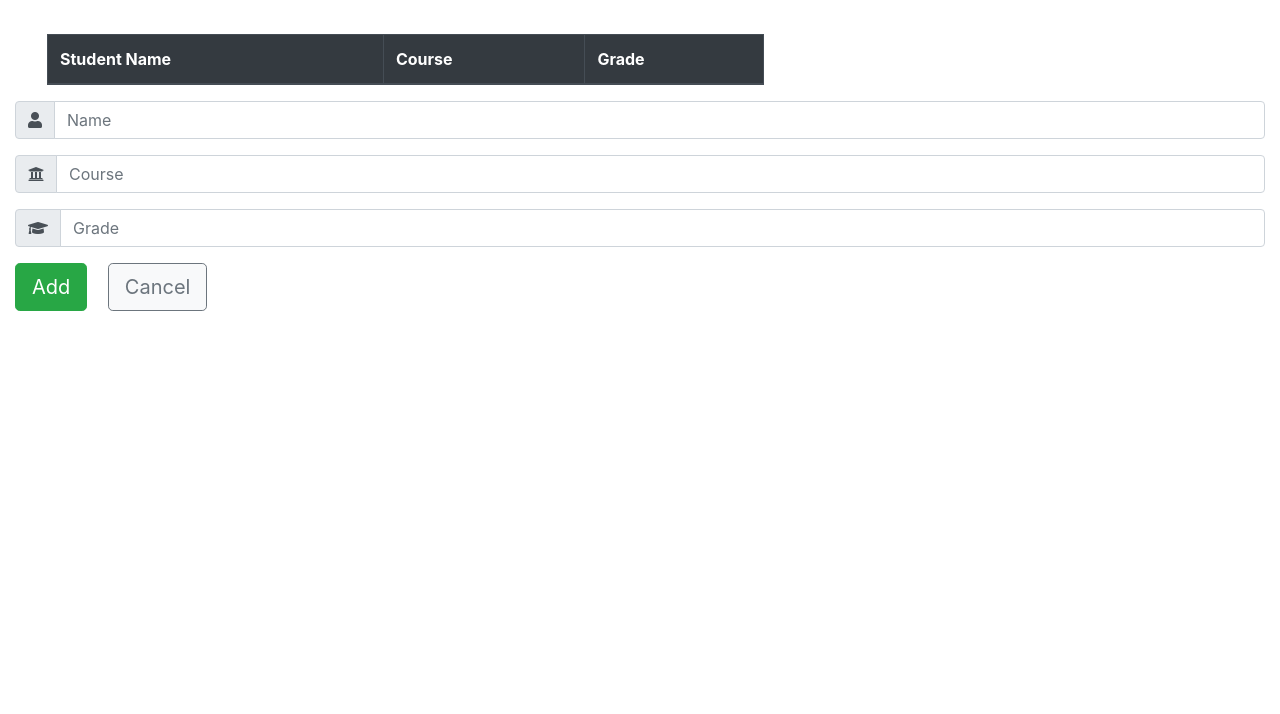
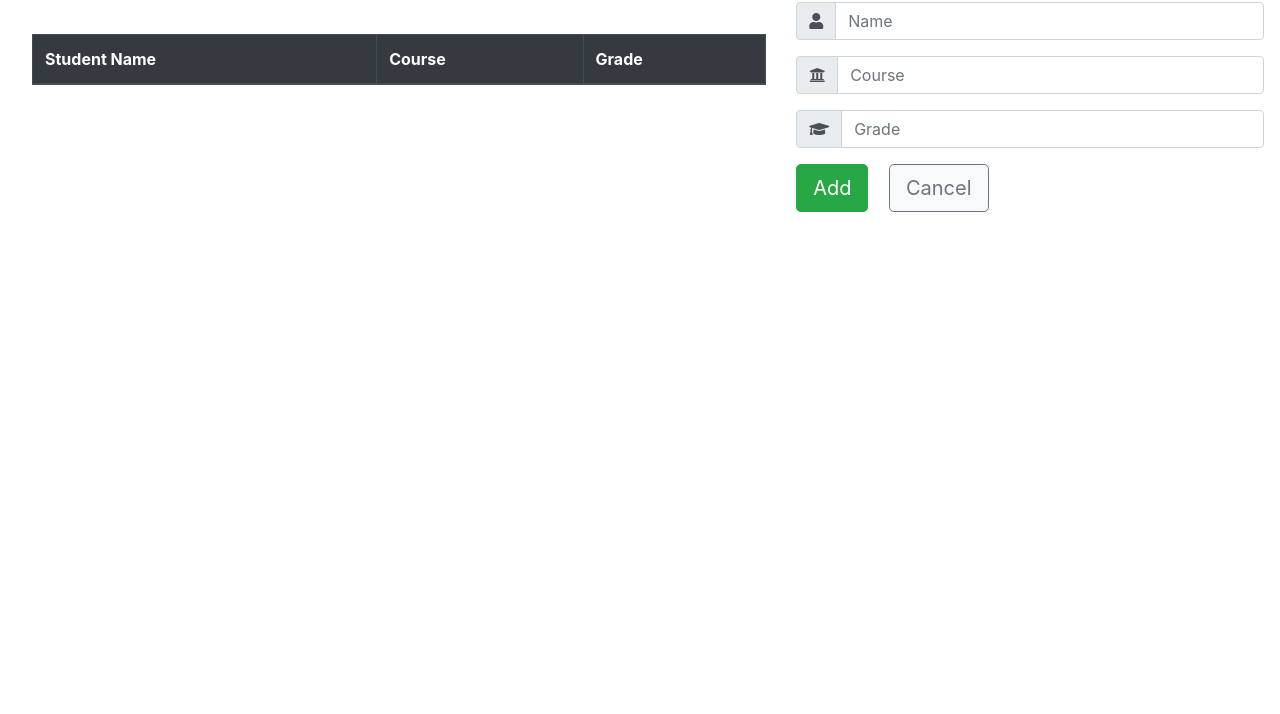
Before and after one commit to jakechustz/student-grade-table, a plain HTML site: page index.html in a window 1280 px wide. Shown: the part 86-800 px from the top of the page. Drawn offline with nearby package versions, Linux system fonts and the light colour scheme; no server answers.

Commit message:
fixed aside problem so its truly on the side, and adjusted margin to fill page properly.

```diff
--- a/index.html
+++ b/index.html
@@ -7,14 +7,14 @@
   <title>Wilde Elementary - Student Grade Table</title>
 </head>
 <body>
-<div class="page-container">
+<div class="page-container row">
   <header class="container col-10">
     <div class="row col-12">
     <h1 id="table-header" class="col-7 text-left">Student Grade Table</h1>
     <h2 class="col-5 text-right">Average Grade <span class="badge badge-secondary" id="average-badge"></span></h2>
     </div>
   </header>
-<div class="table-container container col-7 text-left">
+<div class="table-container container col-7 text-left col">
   <table class="table table-striped table-bordered col-15">
     <thead class="thead-dark">
       <tr>
@@ -27,7 +27,7 @@
     </tbody>
   </table>
 </div>
-<form class="col">
+<form class="col" id="form-container">
   <div class="input-group mb-3">
     <div class="input-group-prepend">
       <span class="input-group-text">
--- a/styles.css
+++ b/styles.css
@@ -17,3 +17,7 @@ header.container{
 #cancel-button {
   margin-left: 1rem;
 }
+
+#form-container {
+  margin-right: 1rem;
+}
```
